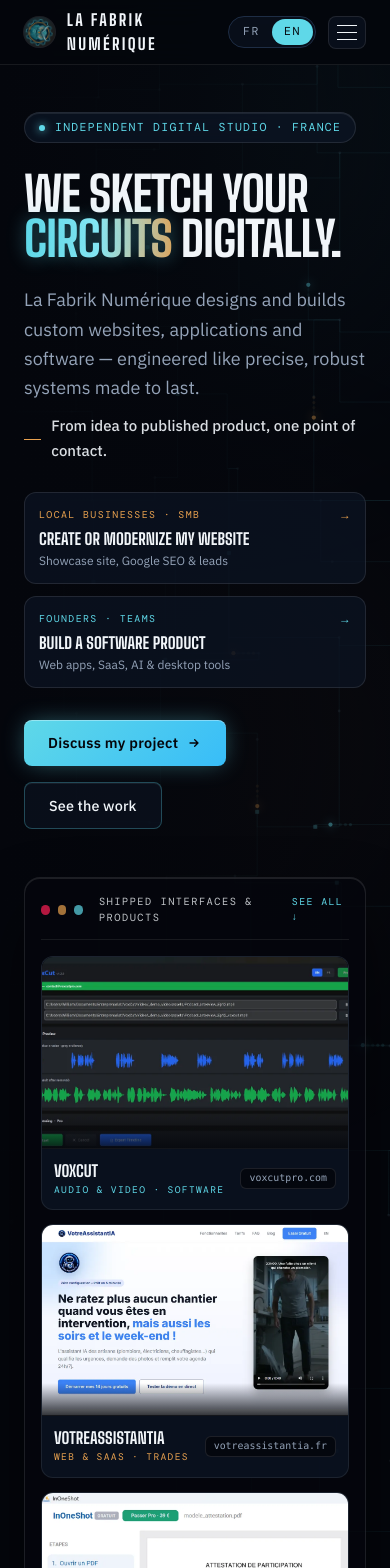
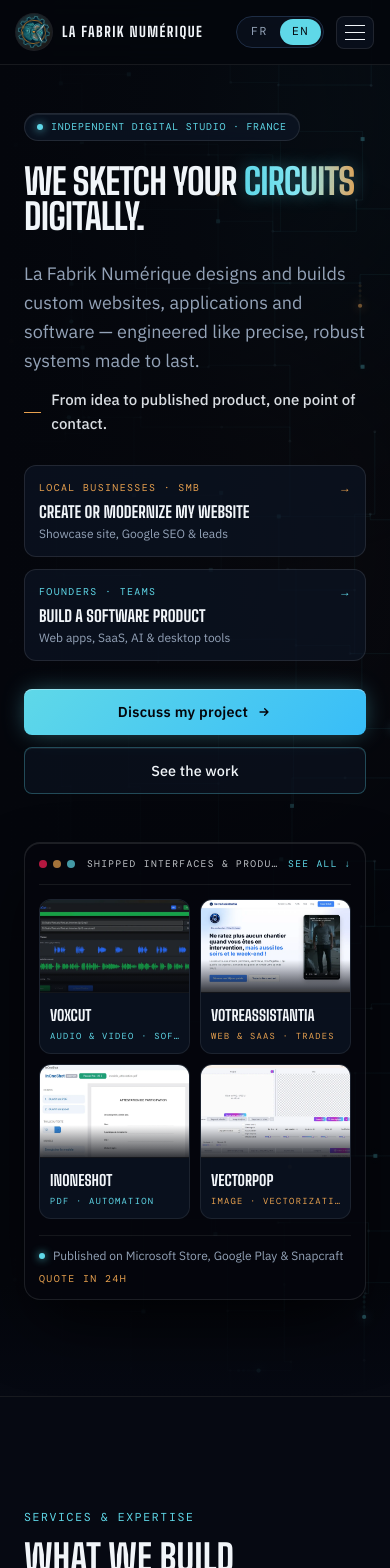
Before and after one commit to WgeorgeAssistantIA/lafabrique-numerique-site, a Next.js app: page /en in a window 390 px wide. Shown: the top 1568 px of the page. Built offline with nearby package versions, Linux system fonts and the light colour scheme.

Commit message:
perf(ui): apply Claude audit refinements, clean VoxCut screenshot, and optimize mobile layout

```diff
--- a/components/About.tsx
+++ b/components/About.tsx
@@ -38,22 +38,25 @@
           </p>
 
           {/* A face behind the studio: a service business is bought on trust */}
-          <div className="mb-8 inline-flex items-center gap-4 rounded-2xl border border-white/[0.08] glass-panel pr-6 p-3">
+          <div className="mb-8 inline-flex items-center gap-5 rounded-2xl border border-cyan/25 glass-panel pr-7 p-4 shadow-[0_10px_30px_-15px_rgba(95,216,232,0.2)]">
             <Image
               src="/img/william.webp"
               alt="William George"
-              width={64}
-              height={64}
-              className="h-16 w-16 rounded-xl border border-cyan/30 object-cover"
+              width={88}
+              height={88}
+              className="h-20 w-20 sm:h-22 sm:w-22 rounded-xl border border-cyan/40 object-cover shrink-0"
             />
             <div>
-              <p className="font-display uppercase text-xl leading-tight text-foreground">
+              <span className="fig-label text-[0.6rem] text-amber block mb-1">
+                {isFr ? "VOTRE INTERLOCUTEUR UNIQUE" : "YOUR SINGLE POINT OF CONTACT"}
+              </span>
+              <p className="font-display uppercase text-2xl leading-tight text-foreground">
                 William George
               </p>
               <p className="fig-label text-cyan mt-1">
                 {isFr
-                  ? "Fondateur · développeur indépendant"
-                  : "Founder · independent developer"}
+                  ? "Fondateur · Concepteur & développeur"
+                  : "Founder · Designer & developer"}
               </p>
             </div>
           </div>
--- a/components/Header.tsx
+++ b/components/Header.tsx
@@ -9,8 +9,8 @@
 
 const SECTION_IDS = [
   "services",
+  "realisations",
   "competences",
-  "realisations",
   "tarifs",
   "about",
   "contact",
@@ -32,14 +32,14 @@
   const navItems = [
     { href: withHome("#services"), label: t.nav.services, id: "services" },
     {
+      href: withHome("#realisations"),
+      label: t.nav.realisations,
+      id: "realisations",
+    },
+    {
       href: withHome("#competences"),
       label: t.nav.competences,
       id: "competences",
-    },
-    {
-      href: withHome("#realisations"),
-      label: t.nav.realisations,
-      id: "realisations",
     },
     { href: withHome("#tarifs"), label: t.nav.tarifs, id: "tarifs" },
     { href: withHome("#about"), label: t.nav.about, id: "about" },
@@ -80,13 +80,13 @@
           : ""
       }`}
     >
-      <div className="mx-auto max-w-6xl px-6 h-16 flex items-center justify-between gap-4">
+      <div className="mx-auto max-w-6xl px-4 sm:px-6 h-16 flex items-center justify-between gap-3">
         <Link
           href={isHome ? "#top" : homePath}
-          className="flex items-center gap-3 group"
+          className="flex items-center gap-2.5 sm:gap-3 group shrink-0"
           onClick={() => setOpen(false)}
         >
-          <div className="relative flex items-center justify-center rounded-full p-0.5 bg-gradient-to-br from-cyan/20 to-amber/10 ring-1 ring-white/10 group-hover:ring-cyan/40 transition-all">
+          <div className="relative flex items-center justify-center rounded-full p-0.5 bg-gradient-to-br from-cyan/20 to-amber/10 ring-1 ring-white/10 group-hover:ring-cyan/40 transition-all shrink-0">
             <Image
               src="/img/logo.png"
               alt="La Fabrik Numérique"
@@ -97,11 +97,11 @@
               draggable={false}
             />
           </div>
-          <span className="font-display text-base tracking-[0.14em] uppercase text-foreground group-hover:text-cyan transition-colors">
+          <span className="font-display text-sm sm:text-base tracking-[0.1em] sm:tracking-[0.12em] uppercase text-foreground group-hover:text-cyan transition-colors whitespace-nowrap">
             La Fabrik Numérique
           </span>
         </Link>
-        <nav className="hidden md:flex items-center gap-7 fig-label nav-label">
+        <nav className="hidden lg:flex items-center gap-5 xl:gap-7 fig-label nav-label">
           {navItems.map((item) => {
             const isActive = item.id !== null && activeId === item.id;
             const linkClass = `relative py-1 transition-colors ${
@@ -147,7 +147,7 @@
             onClick={() => setOpen((v) => !v)}
             aria-label="Menu"
             aria-expanded={open}
-            className="md:hidden flex flex-col gap-1.5 p-2 rounded-lg border border-white/10 bg-panel/60"
+            className="lg:hidden flex flex-col gap-1.5 p-2 rounded-lg border border-white/10 bg-panel/60"
           >
             <span
               className={`block h-px w-5 bg-foreground transition-transform ${open ? "translate-y-[7px] rotate-45" : ""}`}
@@ -163,7 +163,7 @@
       </div>
 
       {open && (
-        <nav className="md:hidden border-t border-white/10 bg-background-deep/95 backdrop-blur-xl">
+        <nav className="lg:hidden border-t border-white/10 bg-background-deep/95 backdrop-blur-xl">
           <div className="mx-auto max-w-6xl px-6 py-5 flex flex-col gap-4 fig-label nav-label">
             {navItems.map((item) =>
               item.href.startsWith("#") ? (
--- a/components/Hero.tsx
+++ b/components/Hero.tsx
@@ -72,11 +72,11 @@
           {/* Left column: Clear editorial promise, 2 entry doors & CTAs */}
           <div className="lg:col-span-6">
             <div
-              className="hero-in inline-flex items-center gap-2.5 rounded-full border border-white/10 bg-panel/80 backdrop-blur-md px-3.5 py-1.5 mb-7 shadow-[inset_0_1px_0_0_rgba(255,255,255,0.08)]"
+              className="hero-in inline-flex items-center gap-2 rounded-full border border-white/10 bg-panel/80 backdrop-blur-md px-3 sm:px-3.5 py-1.5 mb-6 sm:mb-7 max-w-full shadow-[inset_0_1px_0_0_rgba(255,255,255,0.08)]"
               style={{ animationDelay: "0ms" }}
             >
-              <span className="node-dot" />
-              <span className="fig-label text-cyan !tracking-[0.11em]">
+              <span className="node-dot shrink-0" />
+              <span className="fig-label text-[0.62rem] sm:text-[0.72rem] text-cyan !tracking-[0.08em] sm:!tracking-[0.11em] truncate">
                 {isFr
                   ? "STUDIO NUMÉRIQUE INDÉPENDANT · ROANNE"
                   : "INDEPENDENT DIGITAL STUDIO · FRANCE"}
@@ -84,7 +84,7 @@
             </div>
 
             <h1
-              className="hero-in font-display uppercase text-5xl sm:text-6xl lg:text-[4.25rem] leading-[0.94] tracking-tight"
+              className="hero-in font-display uppercase text-4xl sm:text-6xl lg:text-[4.25rem] leading-[0.96] sm:leading-[0.94] tracking-tight"
               style={{ animationDelay: "90ms" }}
             >
               {h.titleA}{" "}
@@ -164,10 +164,10 @@
             </div>
 
             <div
-              className="hero-in mt-8 flex flex-wrap items-center gap-4"
+              className="hero-in mt-7 flex flex-col sm:flex-row sm:flex-wrap items-stretch sm:items-center gap-3 sm:gap-4"
               style={{ animationDelay: "300ms" }}
             >
-              <a href="#contact" className="btn-shine btn-primary">
+              <a href="#contact" className="btn-shine btn-primary w-full sm:w-auto">
                 <span>{isFr ? "Parler de mon projet" : "Discuss my project"}</span>
                 <svg
                   className="w-4 h-4"
@@ -183,7 +183,7 @@
                   />
                 </svg>
               </a>
-              <a href="#realisations" className="btn-secondary">
+              <a href="#realisations" className="btn-secondary w-full sm:w-auto">
                 <span>{h.seeWork}</span>
               </a>
             </div>
@@ -194,27 +194,27 @@
             className="hero-in lg:col-span-6"
             style={{ animationDelay: "220ms" }}
           >
-            <div className="rounded-2xl border border-white/10 bg-background-deep/75 backdrop-blur-md p-4 sm:p-5 shadow-[0_28px_70px_-15px_rgba(0,0,0,0.85),inset_0_1px_0_0_rgba(255,255,255,0.1)]">
-              <div className="flex items-center justify-between pb-3.5 mb-4 border-b border-white/[0.08]">
-                <div className="flex items-center gap-2">
-                  <span className="h-2.5 w-2.5 rounded-full bg-rose-500/70" />
-                  <span className="h-2.5 w-2.5 rounded-full bg-amber/70" />
-                  <span className="h-2.5 w-2.5 rounded-full bg-cyan/70" />
-                  <span className="ml-2 fig-label text-[0.65rem] text-foreground/80">
+            <div className="rounded-2xl border border-white/10 bg-background-deep/75 backdrop-blur-md p-3.5 sm:p-5 shadow-[0_28px_70px_-15px_rgba(0,0,0,0.85),inset_0_1px_0_0_rgba(255,255,255,0.1)]">
+              <div className="flex items-center justify-between gap-2 pb-3 mb-3.5 border-b border-white/[0.08]">
+                <div className="flex items-center gap-1.5 min-w-0">
+                  <span className="h-2 w-2 sm:h-2.5 sm:w-2.5 rounded-full bg-rose-500/70 shrink-0" />
+                  <span className="h-2 w-2 sm:h-2.5 sm:w-2.5 rounded-full bg-amber/70 shrink-0" />
+                  <span className="h-2 w-2 sm:h-2.5 sm:w-2.5 rounded-full bg-cyan/70 shrink-0" />
+                  <span className="ml-1.5 fig-label text-[0.6rem] sm:text-[0.65rem] text-foreground/80 truncate">
                     {isFr
-                      ? "RÉALISATIONS & INTERFACES EN PRODUCTION"
+                      ? "INTERFACES & PRODUITS EN PRODUCTION"
                       : "SHIPPED INTERFACES & PRODUCTS"}
                   </span>
                 </div>
                 <a
                   href="#realisations"
-                  className="fig-label text-[0.62rem] text-cyan hover:text-amber transition-colors"
+                  className="fig-label text-[0.6rem] sm:text-[0.62rem] text-cyan hover:text-amber transition-colors shrink-0"
                 >
                   {isFr ? "Tout voir ↓" : "See all ↓"}
                 </a>
               </div>
 
-              <div className="grid grid-cols-1 sm:grid-cols-2 gap-3.5">
+              <div className="grid grid-cols-2 gap-2.5 sm:gap-3.5">
                 {HERO_SHOWCASE.map((prod) => (
                   <a
                     key={prod.name}
@@ -226,25 +226,25 @@
                         src={prod.image}
                         alt={prod.name}
                         fill
-                        sizes="(min-width: 1024px) 25vw, (min-width: 640px) 45vw, 90vw"
+                        sizes="(min-width: 1024px) 25vw, 45vw"
                         className="object-cover object-top transition-transform duration-500 group-hover:scale-105"
                       />
                       <div className="absolute inset-x-0 bottom-0 h-8 bg-gradient-to-t from-background-deep/80 to-transparent pointer-events-none" />
                     </div>
-                    <div className="p-3 flex items-center justify-between gap-2">
-                      <div>
-                        <p className="font-display uppercase text-base text-foreground group-hover:text-cyan transition-colors leading-tight">
+                    <div className="p-2.5 sm:p-3 flex items-center justify-between gap-1.5">
+                      <div className="min-w-0">
+                        <p className="font-display uppercase text-sm sm:text-base text-foreground group-hover:text-cyan transition-colors leading-tight truncate">
                           {prod.name}
                         </p>
                         <p
-                          className={`fig-label text-[0.6rem] mt-0.5 ${
+                          className={`fig-label text-[0.55rem] sm:text-[0.6rem] mt-0.5 truncate ${
                             prod.accent === "cyan" ? "text-cyan" : "text-amber"
                           }`}
                         >
                           {isFr ? prod.tagFr : prod.tagEn}
                         </p>
                       </div>
-                      <span className="rounded-md border border-white/10 bg-background-deep/80 px-2 py-0.5 font-mono text-[0.62rem] text-muted group-hover:text-foreground transition-colors">
+                      <span className="hidden sm:inline-block rounded-md border border-white/10 bg-background-deep/80 px-2 py-0.5 font-mono text-[0.62rem] text-muted group-hover:text-foreground transition-colors shrink-0">
                         {prod.domain}
                       </span>
                     </div>
--- a/components/HomePage.tsx
+++ b/components/HomePage.tsx
@@ -7,7 +7,6 @@
 import About from "@/components/About";
 import Contact from "@/components/Contact";
 import Footer from "@/components/Footer";
-import Reveal from "@/components/Reveal";
 import { LanguageProvider } from "@/lib/i18n";
 import { translations, type Lang } from "@/lib/translations";
 import { EDITOR_NAME, EDITOR_EMAIL } from "@/lib/legal";
@@ -52,24 +51,12 @@
       <Header />
       <main className="flex-1">
         <Hero />
-        <Reveal>
-          <Services />
-        </Reveal>
-        <Reveal>
-          <Skills />
-        </Reveal>
-        <Reveal>
-          <Portfolio />
-        </Reveal>
-        <Reveal>
-          <Pricing />
-        </Reveal>
-        <Reveal>
-          <About />
-        </Reveal>
-        <Reveal>
-          <Contact />
-        </Reveal>
+        <Services />
+        <Portfolio />
+        <Skills />
+        <Pricing />
+        <About />
+        <Contact />
       </main>
       <Footer />
     </LanguageProvider>
--- a/components/Portfolio.tsx
+++ b/components/Portfolio.tsx
@@ -69,12 +69,12 @@
                   </a>
                 ) : null}
 
-                <div className="p-7 flex flex-col flex-1">
+                <div className="p-5 sm:p-7 flex flex-col flex-1">
                   <div className="flex flex-wrap items-baseline justify-between gap-2">
                     <h3 className="font-display uppercase text-2xl sm:text-3xl text-foreground group-hover:text-cyan transition-colors">
                       {item.title}
                     </h3>
-                    <span className="fig-label text-amber text-[0.68rem]">{item.type}</span>
+                    <span className="fig-label text-amber text-[0.65rem] sm:text-[0.68rem]">{item.type}</span>
                   </div>
 
                   <p className="text-muted text-sm sm:text-base leading-relaxed mt-3.5">
@@ -151,14 +151,14 @@
           ))}
         </div>
 
-        {/* 3 Secondary Tools & Open-Source Projects */}
+        {/* 3 Secondary Tools & Specialized Apps */}
         {secondaryItems.length > 0 && (
           <div className="mt-16 pt-12 border-t border-white/[0.07]">
             <div className="flex flex-col sm:flex-row sm:items-center justify-between gap-2 mb-8">
               <h3 className="font-display uppercase text-2xl text-foreground">
                 {isFr
-                  ? "Autres applications, utilitaires & open-source"
-                  : "More apps, utilities & open-source tools"}
+                  ? "Autres applications & utilitaires spécialisés"
+                  : "More specialized apps & utilities"}
               </h3>
               <p className="text-xs text-muted">
                 {isFr
--- a/components/Reveal.tsx
+++ b/components/Reveal.tsx
@@ -18,29 +18,35 @@
     const el = ref.current;
     if (!el) return;
 
-    // Reveal once the element's top crosses into the lower ~92% of the
-    // viewport; anything already scrolled past is revealed immediately.
+    const fallbackTimer = window.setTimeout(() => {
+      setVisible(true);
+    }, 900);
+
     const observer = new IntersectionObserver(
       (entries) => {
         for (const entry of entries) {
-          if (entry.isIntersecting || entry.boundingClientRect.top < 0) {
+          if (entry.isIntersecting || entry.boundingClientRect.top < window.innerHeight) {
             setVisible(true);
+            window.clearTimeout(fallbackTimer);
             observer.disconnect();
           }
         }
       },
-      { rootMargin: "0px 0px -8% 0px" },
+      { rootMargin: "0px 0px 80px 0px", threshold: 0.01 },
     );
     observer.observe(el);
-    return () => observer.disconnect();
+    return () => {
+      window.clearTimeout(fallbackTimer);
+      observer.disconnect();
+    };
   }, []);
 
   return (
     <div
       ref={ref}
-      style={{ transitionDelay: visible ? `${delay}ms` : "0ms" }}
-      className={`reveal transition-all duration-700 ease-out ${
-        visible ? "opacity-100 translate-y-0" : "opacity-0 translate-y-6"
+      style={{ transitionDelay: visible ? `${Math.min(delay, 180)}ms` : "0ms" }}
+      className={`reveal transition-all duration-500 ease-out ${
+        visible ? "opacity-100 translate-y-0" : "opacity-0 translate-y-4"
       } ${className}`}
     >
       {children}
--- a/lib/translations.ts
+++ b/lib/translations.ts
@@ -26,7 +26,7 @@
       "VoxCut, InOneShot & VectorPop — publiés sur le Microsoft Store, Google Play et Snapcraft",
   },
   services: {
-    figLabel: "FIG. 02 — SERVICES",
+    figLabel: "NOS SERVICES & DOMAINES D'INTERVENTION",
     title: "Ce que l'on construit",
     items: [
       {
@@ -72,7 +72,7 @@
     ],
   },
   skills: {
-    figLabel: "FIG. 03 — COMPÉTENCES",
+    figLabel: "SAVOIR-FAIRE & MÉTHODE DE TRAVAIL",
     title: "L'atelier maîtrise",
     dev: "Développement",
     design: "Design",
@@ -134,9 +134,9 @@
         ref: "Web & SaaS Artisans",
         title: "VotreAssistantIA",
         type: "Plateforme web & Assistant IA · Artisans & TPE",
-        desc: "Solution web pensée pour les artisans du bâtiment : capture des demandes clients 24h/24, qualification des urgences, prise de rendez-vous et pré-devis automatisés.",
+        desc: "Solution web pensée pour les artisans et indépendants : déploiement d'un assistant IA personnalisé sur WhatsApp et Telegram pour répondre aux clients 24h/24, qualifier les demandes et résumer les échanges.",
         result:
-          "Interface web moderne orientée conversion, parcours client fluide sur mobile et ordinateur.",
+          "Déploiement clé en main en moins de 5 min · Agents IA sur WhatsApp & Telegram · Hébergement souverain en Europe.",
         tags: ["Site & App Web", "Next.js", "Assistant IA"],
         link: "https://votreassistantia.fr",
         linkLabel: "votreassistantia.fr",
@@ -233,15 +233,15 @@
   pricing: {
     figLabel: "TARIFS & INVESTISSEMENT",
     title: "Des offres claires, sans mauvaise surprise",
-    launchBadge: "Offre de lancement",
-    launchNote: "Tarifs préférentiels appliqués sur les nouveaux projets de la saison.",
+    launchBadge: "",
+    launchNote: "",
     scopeNote:
       "Chaque projet fait l'objet d'un devis détaillé et gratuit sous 24 h après un premier échange sur votre besoin.",
     plans: [
       {
         name: "Site One-Page / Essentiel",
-        price: "à partir de 590 €",
-        originalPrice: "Prix habituel : 990 €",
+        price: "à partir de 590\u00A0€",
+        originalPrice: "",
         highlight: false,
         scope:
           "Un site professionnel sur une page unique pour présenter votre activité, rassurer vos clients et recevoir des demandes de devis.",
@@ -255,8 +255,8 @@
       },
       {
         name: "Site vitrine multi-pages",
-        price: "à partir de 790 €",
-        originalPrice: "Prix habituel : 1 190 €",
+        price: "à partir de 790\u00A0€",
+        originalPrice: "",
         highlight: true,
         scope:
           "Un site complet jusqu'à 5 pages pensé pour positionner durablement votre entreprise sur Google et convertir vos visiteurs.",
@@ -271,8 +271,8 @@
       },
       {
         name: "Application web & SaaS",
-        price: "à partir de 1 690 €",
-        originalPrice: "Prix habituel : 2 500 €",
+        price: "à partir de 1\u00A0690\u00A0€",
+        originalPrice: "",
         highlight: false,
         scope:
           "Une plateforme web interactive sur mesure avec comptes utilisateurs, base de données ou tableau de bord métier.",
@@ -285,8 +285,8 @@
       },
       {
         name: "Logiciel & Automatisation",
-        price: "à partir de 2 690 €",
-        originalPrice: "Prix habituel : 3 500 €",
+        price: "à partir de 2\u00A0690\u00A0€",
+        originalPrice: "",
         highlight: false,
         scope:
           "Un logiciel dédié ou un outil d'automatisation pour gagner des heures chaque semaine sur vos tâches répétitives.",
@@ -329,7 +329,7 @@
     ],
   },
   contact: {
-    figLabel: "FIG. 07 — CONTACT",
+    figLabel: "DÉMARRER UN PROJET",
     title: "Lancer un projet",
     desc: "Décrivez votre projet, je reviens vers vous avec une proposition chiffrée et un premier diagnostic.",
     name: "Nom",
@@ -380,7 +380,7 @@
       "VoxCut, InOneShot & VectorPop — published on the Microsoft Store, Google Play and Snapcraft",
   },
   services: {
-    figLabel: "FIG. 02 — SERVICES",
+    figLabel: "SERVICES & EXPERTISE",
     title: "What we build",
     items: [
       {
@@ -426,7 +426,7 @@
     ],
   },
   skills: {
-    figLabel: "FIG. 03 — SKILLS",
+    figLabel: "EXPERTISE & PROCESS",
     title: "The studio masters",
     dev: "Development",
     design: "Design",
@@ -488,9 +488,9 @@
         ref: "Web & SaaS Platform",
         title: "VotreAssistantIA",
         type: "Web platform & AI Assistant · Tradespeople & SMBs",
-        desc: "Web solution tailored for tradespeople: captures client requests 24/7, qualifies urgent jobs, books appointments and generates automated pre-quotes.",
+        desc: "Web solution tailored for tradespeople and freelancers: deploys a custom AI assistant on WhatsApp and Telegram to answer clients 24/7, qualify leads and summarize inquiries.",
         result:
-          "Modern conversion-focused web interface, seamless client flow on mobile and desktop.",
+          "Turnkey deployment in under 5 min · Custom AI agents on WhatsApp & Telegram · Hosted in Europe.",
         tags: ["Web & SaaS", "Next.js", "AI Assistant"],
         link: "https://votreassistantia.fr",
         linkLabel: "votreassistantia.fr",
@@ -587,15 +587,15 @@
   pricing: {
     figLabel: "PRICING & INVESTMENT",
     title: "Clear packages, no surprises",
-    launchBadge: "Launch offer",
-    launchNote: "Preferential launch rates applied to new projects this season.",
+    launchBadge: "",
+    launchNote: "",
     scopeNote:
       "Every project receives a free, detailed quote within 24 hours after an initial conversation about your goals.",
     plans: [
       {
         name: "One-Page / Essentials",
         price: "from €590",
-        originalPrice: "Regular price: €990",
+        originalPrice: "",
         highlight: false,
         scope:
           "A professional single-page website to showcase your services, build trust with clients and receive quote requests.",
@@ -610,7 +610,7 @@
       {
         name: "Multi-page Showcase Site",
         price: "from €790",
-        originalPrice: "Regular price: €1,190",
+        originalPrice: "",
         highlight: true,
         scope:
           "A complete website up to 5 pages engineered to rank strongly on Google and turn visitors into customers.",
@@ -626,7 +626,7 @@
       {
         name: "Web App & SaaS",
         price: "from €1,690",
-        originalPrice: "Regular price: €2,500",
+        originalPrice: "",
         highlight: false,
         scope:
           "A custom interactive web platform with user accounts, database or business dashboard.",
@@ -640,7 +640,7 @@
       {
         name: "Software & Automation",
         price: "from €2,690",
-        originalPrice: "Regular price: €3,500",
+        originalPrice: "",
         highlight: false,
         scope:
           "Dedicated desktop software or custom automation tools to save hours every week on repetitive tasks.",
@@ -683,7 +683,7 @@
     ],
   },
   contact: {
-    figLabel: "FIG. 07 — CONTACT",
+    figLabel: "START A PROJECT",
     title: "Start a project",
     desc: "Describe your project, I'll get back to you with a priced proposal and an initial diagnosis.",
     name: "Name",
```
Also changed, not shown: components/Pricing.tsx (+22 -35 lines), components/Services.tsx (+2 -92 lines), public/img/portfolio-voxcut.webp, 1 other file (tests, documents, lock files or other folders).
